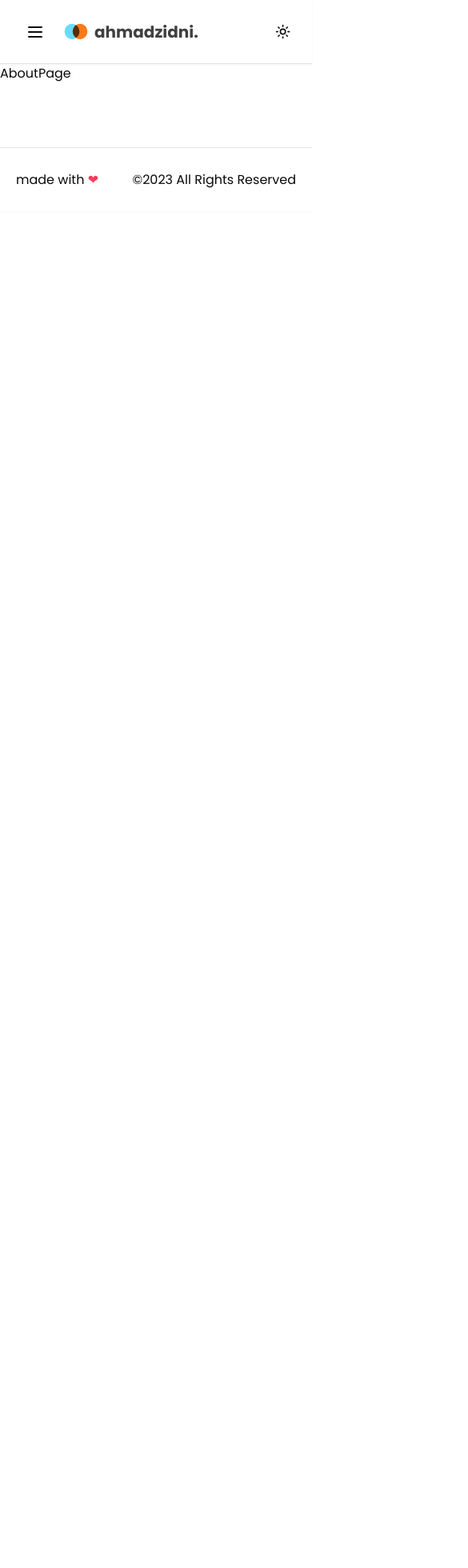
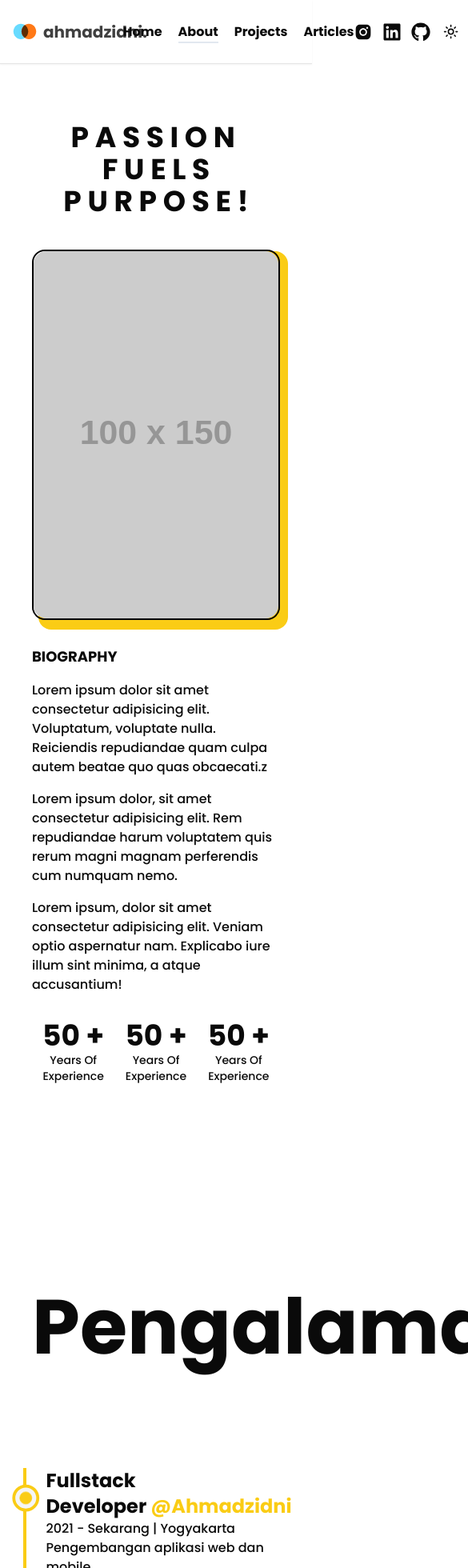
Before and after one commit to ahmaddzidnii/portofolio-nextjs, a Next.js app: page /about in a window 390 px wide. Shown: the top 1960 px of the page at 80% size, 585 px wide, since content can reach past the window. Before the commit the page ends 844 px from the top, so only its background shows below. Built offline with nearby package versions, Linux system fonts and the light colour scheme.

Commit message:
feature: membuat about page

```diff
--- /dev/null
+++ b/app/(portofolio)/_components/animated-number.tsx
@@ -0,0 +1,34 @@
+"use client";
+
+import { useRef, useEffect } from "react";
+import { useMotionValue, useSpring, useInView } from "framer-motion";
+
+interface AnimateNumberProps {
+  value: number;
+}
+const AnimateNumber = ({ value }: AnimateNumberProps) => {
+  const ref: any = useRef(null);
+  const motionValue = useMotionValue(0);
+  const springValue = useSpring(motionValue, { duration: 3000 });
+  const isInView = useInView(ref, {
+    once: true,
+  });
+
+  useEffect(() => {
+    if (isInView) {
+      motionValue.set(value);
+    }
+  }, [isInView, value, motionValue]);
+
+  useEffect(() => {
+    springValue.on("change", (latest) => {
+      if (ref.current && latest.toFixed(0) <= value) {
+        ref.current.textContent = latest.toFixed(0);
+      }
+    });
+  }, [springValue, value]);
+
+  return <span ref={ref}>{value}</span>;
+};
+
+export default AnimateNumber;
--- /dev/null
+++ b/app/(portofolio)/_components/animation-text.tsx
@@ -0,0 +1,51 @@
+"use client";
+
+import { motion } from "framer-motion";
+
+interface AnimatedTextProps {
+  text: string;
+  className?: string;
+}
+
+const quote = {
+  initial: {
+    opacity: 1,
+  },
+  animate: {
+    opacity: 1,
+    transition: {
+      delay: 0.5,
+      staggerChildren: 0.08,
+    },
+  },
+};
+const singleWord = {
+  initial: {
+    opacity: 0,
+    y: 50,
+  },
+  animate: {
+    opacity: 1,
+    y: 0,
+    transition: {
+      duration: 1,
+    },
+  },
+};
+const AnimatedText = ({ text, className }: AnimatedTextProps) => {
+  return (
+    <div className="w-full mx-auto py-2 flex items-center justify-center text-center overflow-hidden">
+      <motion.h1 className={`inline-block w-full font-bold capitalize text-8xl ${className}`} variants={quote} initial="initial" animate="animate">
+        {text.split("").map((word, index) => {
+          return (
+            <motion.span variants={singleWord} key={index}>
+              {word}&nbsp;
+            </motion.span>
+          );
+        })}
+      </motion.h1>
+    </div>
+  );
+};
+
+export default AnimatedText;
--- /dev/null
+++ b/app/(portofolio)/_components/experience.tsx
@@ -0,0 +1,58 @@
+"use client";
+import Link from "next/link";
+import { useRef } from "react";
+import { useScroll, motion } from "framer-motion";
+import LiIcon from "./li-icon";
+
+interface DetailsProps {
+  postion: string;
+  company: string;
+  companyLink: string;
+  time: string;
+  address: string;
+  work: string;
+}
+
+const Details = ({ postion, company, companyLink, time, address, work }: DetailsProps) => {
+  const ref = useRef(null);
+  return (
+    <li ref={ref} className="my-8 first:mt-0 last:mb-0 w-[60%] mx-auto flex flex-col items-center justify-between">
+      <LiIcon reference={ref} />
+      <div>
+        <h3 className="font-bold capitalize text-2xl">
+          {postion}&nbsp;
+          <Link className="capitalize text-yellow-400" href={companyLink} target="_blank">
+            @{company}
+          </Link>
+        </h3>
+        <span className="capitalize font-medium">
+          {time} | {address}
+        </span>
+        <p className="font-medium w-full">{work}</p>
+      </div>
+    </li>
+  );
+};
+
+const Experience = () => {
+  const ref = useRef(null);
+  const { scrollYProgress } = useScroll({
+    target: ref,
+    offset: ["start end", "center start"],
+  });
+  return (
+    <div className="my-64 flex flex-col items-center">
+      <h2 className="font-bold text-8xl mb-32 w-full text-center">Pengalaman</h2>
+      <div ref={ref} className=" relative">
+        <motion.div style={{ scaleY: scrollYProgress }} className="absolute -left-1 top-0 w-[4px] h-full bg-yellow-400 origin-top" />
+        <ul className="w-full flex flex-col items-start justify-between ml-4">
+          <Details postion="Fullstack Developer" company="ahmadzidni" companyLink="https://ahmadzidni.site" time="2021 - Sekarang" address="Yogyakarta" work="Pengembangan aplikasi web dan mobile." />
+          <Details postion="Fullstack Developer" company="ahmadzidni" companyLink="https://ahmadzidni.site" time="2021 - Sekarang" address="Yogyakarta" work="Pengembangan aplikasi web dan mobile." />
+          <Details postion="Fullstack Developer" company="ahmadzidni" companyLink="https://ahmadzidni.site" time="2021 - Sekarang" address="Yogyakarta" work="Pengembangan aplikasi web dan mobile." />
+        </ul>
+      </div>
+    </div>
+  );
+};
+
+export default Experience;
--- /dev/null
+++ b/app/(portofolio)/_components/li-icon.tsx
@@ -0,0 +1,24 @@
+"use client";
+
+import { motion, useScroll } from "framer-motion";
+
+interface LiIconProps {
+  reference: any;
+}
+const LiIcon = ({ reference }: LiIconProps) => {
+  const { scrollYProgress } = useScroll({
+    target: reference,
+    offset: ["center end", "center center"],
+  });
+  return (
+    <figure className="absolute -left-[3.6rem] stroke-yellow-400">
+      <svg width="75" height="75" viewBox="0 0 100 100">
+        <circle cx="75" cy="50" r="20" className="stroke-yellow-400 stroke-1 fill-none" />
+        <motion.circle style={{ pathLength: scrollYProgress }} cx="75" cy="50" r="20" className="stroke-[5px] fill-neutral-100" />
+        <circle cx="75" cy="50" r="10" className="animate-pulse stroke-1 fill-yellow-400" />
+      </svg>
+    </figure>
+  );
+};
+
+export default LiIcon;
--- a/app/(portofolio)/about/page.tsx
+++ b/app/(portofolio)/about/page.tsx
@@ -1,5 +1,54 @@
+import Image from "next/image";
+import AnimatedText from "../_components/animation-text";
+import AnimateNumber from "../_components/animated-number";
+import Experience from "../_components/experience";
+
+export const metadata = {
+  title: "About",
+};
 const AboutPage = async () => {
-  return <div>AboutPage</div>;
+  return (
+    <main className="flex flex-col w-full items-center justify-center pt-16">
+      <AnimatedText text="Passion Fuels Purpose!" className="lg:!text-7xl sm:!text-6xl xs:!text-4xl  mb-16 sm:mb-8" />
+      <div className="w-full grid grid-cols-8 gap-16 sm:gap-8  xl:col-span-4   ">
+        <div className="col-span-3 flex flex-col items-start justify-start md:order-2 md:col-span-8">
+          <h2 className="mb-4 text-lg font-bold uppercase">Biography</h2>
+          <p className="font-medium">Lorem ipsum dolor sit amet consectetur adipisicing elit. Voluptatum, voluptate nulla. Reiciendis repudiandae quam culpa autem beatae quo quas obcaecati.z</p>
+          <p className="my-4 font-medium">Lorem ipsum dolor, sit amet consectetur adipisicing elit. Rem repudiandae harum voluptatem quis rerum magni magnam perferendis cum numquam nemo.</p>
+          <p className="font-medium">Lorem ipsum, dolor sit amet consectetur adipisicing elit. Veniam optio aspernatur nam. Explicabo iure illum sint minima, a atque accusantium!</p>
+        </div>
+
+        <div className="col-span-3 relative w-full h-max rounded-2xl border-2 border-solid border-black xl:col-span-4 md:order-1 md:col-span-8">
+          <img src="https://placehold.co/100x150" alt="dd" className="w-full h-auto rounded-2xl" />
+          <div className="absolute top-0 -right-3 -z-10 w-[102%] h-[103%] rounded-2xl bg-yellow-400" />
+        </div>
+
+        <div className="col-span-2 flex flex-col items-end justify-between xl:col-span-8 xl:flex-row xl:items-center  md:order-3">
+          <div className="flex flex-col items-end justify-center xl:items-center ">
+            <span className="inline-block text-7xl font-bold md:text-6xl sm:text-5xl xs:text-4xl">
+              <AnimateNumber value={50} /> +
+            </span>
+            <h2 className="text-xl font-medium capitalize xl:text-center md:text-lg sm:text-base xs:text-sm">Years of Experience</h2>
+          </div>
+          <div className="flex flex-col items-end justify-center xl:items-center ">
+            <span className="inline-block text-7xl font-bold md:text-6xl sm:text-5xl xs:text-4xl">
+              <AnimateNumber value={50} /> +
+            </span>
+            <h2 className="text-xl font-medium capitalize xl:text-center md:text-lg sm:text-base xs:text-sm">Years of Experience</h2>
+          </div>
+          <div className="flex flex-col items-end justify-center xl:items-center ">
+            <span className="inline-block text-7xl font-bold md:text-6xl sm:text-5xl xs:text-4xl">
+              <AnimateNumber value={50} /> +
+            </span>
+            <h2 className="text-xl font-medium capitalize xl:text-center md:text-lg sm:text-base xs:text-sm">Years of Experience</h2>
+          </div>
+        </div>
+      </div>
+      <div className="w-full">
+        <Experience />
+      </div>
+    </main>
+  );
 };
 
 export default AboutPage;
--- a/app/(portofolio)/layout.tsx
+++ b/app/(portofolio)/layout.tsx
@@ -5,7 +5,7 @@ const PortofolioLayout = ({ children }: { children: React.ReactNode }) => {
   return (
     <>
       <Navbar />
-      <main className="pt-20">{children}</main>
+      <main className="pt-20 px-10">{children}</main>
       <Footer />
     </>
   );
--- a/app/(portofolio)/page.tsx
+++ b/app/(portofolio)/page.tsx
@@ -10,7 +10,7 @@ export const metadata: Metadata = {
 export default function Home() {
   return (
     <>
-      <div className="flex w-full min-h-screen  max-w-7xl mx-auto items-center px-10">
+      <div className="flex w-full min-h-screen  max-w-7xl mx-auto items-center ">
         <div className="grid grid-cols-1 md:grid-cols-5 items-center gap-y-10 lg:gap-y-0">
           <div className="col-span-2 ">
             <Image src="/img/profile.jpg" alt="profile" width={400} height={400} className="mx-auto rounded-full border-8 border-yellow-400" />
--- a/components/navbar.tsx
+++ b/components/navbar.tsx
@@ -15,7 +15,7 @@ const Navbar = () => {
   const pathname = usePathname();
   const isScroled = useScrollTop();
 
- const midNavbar = [
+  const midNavbar = [
     {
       name: "Home",
       href: "/",
@@ -57,7 +57,7 @@ const Navbar = () => {
   ];
 
   return (
-    <header className={cn("fixed top-0 flex w-full mx-auto h-20 justify-between items-center p-4 border-b shadow-sm transition-all duration-300 ease-in-out ", isScroled && "bg-white dark:bg-slate-900")}>
+    <header className={cn("fixed z-[100] top-0 flex w-full mx-auto h-20 justify-between items-center p-4 border-b shadow-sm transition-all duration-300 ease-in-out ", isScroled && "bg-white dark:bg-slate-900")}>
       <div className="flex items-center gap-x-2">
         <MobileSidebar />
         <Logo />
--- a/components/ui/sheet.tsx
+++ b/components/ui/sheet.tsx
@@ -1,69 +1,49 @@
-"use client"
+"use client";
 
-import * as React from "react"
-import * as SheetPrimitive from "@radix-ui/react-dialog"
-import { cva, type VariantProps } from "class-variance-authority"
-import { X } from "lucide-react"
+import * as React from "react";
+import * as SheetPrimitive from "@radix-ui/react-dialog";
+import { cva, type VariantProps } from "class-variance-authority";
+import { X } from "lucide-react";
 
-import { cn } from "@/lib/utils"
+import { cn } from "@/lib/utils";
 
-const Sheet = SheetPrimitive.Root
+const Sheet = SheetPrimitive.Root;
 
-const SheetTrigger = SheetPrimitive.Trigger
+const SheetTrigger = SheetPrimitive.Trigger;
 
-const SheetClose = SheetPrimitive.Close
+const SheetClose = SheetPrimitive.Close;
 
-const SheetPortal = SheetPrimitive.Portal
+const SheetPortal = SheetPrimitive.Portal;
 
-const SheetOverlay = React.forwardRef<
-  React.ElementRef<typeof SheetPrimitive.Overlay>,
-  React.ComponentPropsWithoutRef<typeof SheetPrimitive.Overlay>
->(({ className, ...props }, ref) => (
+const SheetOverlay = React.forwardRef<React.ElementRef<typeof SheetPrimitive.Overlay>, React.ComponentPropsWithoutRef<typeof SheetPrimitive.Overlay>>(({ className, ...props }, ref) => (
   <SheetPrimitive.Overlay
-    className={cn(
-      "fixed inset-0 z-50 bg-background/80 backdrop-blur-sm data-[state=open]:animate-in data-[state=closed]:animate-out data-[state=closed]:fade-out-0 data-[state=open]:fade-in-0",
-      className
-    )}
+    className={cn("fixed inset-0 z-50 bg-background/80 backdrop-blur-sm data-[state=open]:animate-in data-[state=closed]:animate-out data-[state=closed]:fade-out-0 data-[state=open]:fade-in-0", className)}
     {...props}
     ref={ref}
   />
-))
-SheetOverlay.displayName = SheetPrimitive.Overlay.displayName
+));
+SheetOverlay.displayName = SheetPrimitive.Overlay.displayName;
 
-const sheetVariants = cva(
-  "fixed z-50 gap-4 bg-background p-6 shadow-lg transition ease-in-out data-[state=open]:animate-in data-[state=closed]:animate-out data-[state=closed]:duration-300 data-[state=open]:duration-500",
-  {
+const sheetVariants = cva("fixed z-[9999] gap-4 bg-background p-6 shadow-lg transition ease-in-out data-[state=open]:animate-in data-[state=closed]:animate-out data-[state=closed]:duration-300 data-[state=open]:duration-500", {
   variants: {
     side: {
       top: "inset-x-0 top-0 border-b data-[state=closed]:slide-out-to-top data-[state=open]:slide-in-from-top",
-        bottom:
-          "inset-x-0 bottom-0 border-t data-[state=closed]:slide-out-to-bottom data-[state=open]:slide-in-from-bottom",
+      bottom: "inset-x-0 bottom-0 border-t data-[state=closed]:slide-out-to-bottom data-[state=open]:slide-in-from-bottom",
       left: "inset-y-0 left-0 h-full w-3/4 border-r data-[state=closed]:slide-out-to-left data-[state=open]:slide-in-from-left sm:max-w-sm",
-        right:
-          "inset-y-0 right-0 h-full w-3/4  border-l data-[state=closed]:slide-out-to-right data-[state=open]:slide-in-from-right sm:max-w-sm",
+      right: "inset-y-0 right-0 h-full w-3/4  border-l data-[state=closed]:slide-out-to-right data-[state=open]:slide-in-from-right sm:max-w-sm",
     },
   },
   defaultVariants: {
     side: "right",
   },
-  }
-)
+});
 
-interface SheetContentProps
-  extends React.ComponentPropsWithoutRef<typeof SheetPrimitive.Content>,
-    VariantProps<typeof sheetVariants> {}
+interface SheetContentProps extends React.ComponentPropsWithoutRef<typeof SheetPrimitive.Content>, VariantProps<typeof sheetVariants> {}
 
-const SheetContent = React.forwardRef<
-  React.ElementRef<typeof SheetPrimitive.Content>,
-  SheetContentProps
->(({ side = "right", className, children, ...props }, ref) => (
+const SheetContent = React.forwardRef<React.ElementRef<typeof SheetPrimitive.Content>, SheetContentProps>(({ side = "right", className, children, ...props }, ref) => (
   <SheetPortal>
     <SheetOverlay />
-    <SheetPrimitive.Content
-      ref={ref}
-      className={cn(sheetVariants({ side }), className)}
-      {...props}
-    >
+    <SheetPrimitive.Content ref={ref} className={cn(sheetVariants({ side }), className)} {...props}>
       {children}
       <SheetPrimitive.Close className="absolute right-4 top-4 rounded-sm opacity-70 ring-offset-background transition-opacity hover:opacity-100 focus:outline-none focus:ring-2 focus:ring-ring focus:ring-offset-2 disabled:pointer-events-none data-[state=open]:bg-secondary">
         <X className="h-4 w-4" />
@@ -71,70 +51,23 @@ const SheetContent = React.forwardRef<
       </SheetPrimitive.Close>
     </SheetPrimitive.Content>
   </SheetPortal>
-))
-SheetContent.displayName = SheetPrimitive.Content.displayName
+));
+SheetContent.displayName = SheetPrimitive.Content.displayName;
 
-const SheetHeader = ({
-  className,
-  ...props
-}: React.HTMLAttributes<HTMLDivElement>) => (
-  <div
-    className={cn(
-      "flex flex-col space-y-2 text-center sm:text-left",
-      className
-    )}
-    {...props}
-  />
-)
-SheetHeader.displayName = "SheetHeader"
+const SheetHeader = ({ className, ...props }: React.HTMLAttributes<HTMLDivElement>) => <div className={cn("flex flex-col space-y-2 text-center sm:text-left", className)} {...props} />;
+SheetHeader.displayName = "SheetHeader";
 
-const SheetFooter = ({
-  className,
-  ...props
-}: React.HTMLAttributes<HTMLDivElement>) => (
-  <div
-    className={cn(
-      "flex flex-col-reverse sm:flex-row sm:justify-end sm:space-x-2",
-      className
-    )}
-    {...props}
-  />
-)
-SheetFooter.displayName = "SheetFooter"
+const SheetFooter = ({ className, ...props }: React.HTMLAttributes<HTMLDivElement>) => <div className={cn("flex flex-col-reverse sm:flex-row sm:justify-end sm:space-x-2", className)} {...props} />;
+SheetFooter.displayName = "SheetFooter";
 
-const SheetTitle = React.forwardRef<
-  React.ElementRef<typeof SheetPrimitive.Title>,
-  React.ComponentPropsWithoutRef<typeof SheetPrimitive.Title>
->(({ className, ...props }, ref) => (
-  <SheetPrimitive.Title
-    ref={ref}
-    className={cn("text-lg font-semibold text-foreground", className)}
-    {...props}
-  />
-))
-SheetTitle.displayName = SheetPrimitive.Title.displayName
+const SheetTitle = React.forwardRef<React.ElementRef<typeof SheetPrimitive.Title>, React.ComponentPropsWithoutRef<typeof SheetPrimitive.Title>>(({ className, ...props }, ref) => (
+  <SheetPrimitive.Title ref={ref} className={cn("text-lg font-semibold text-foreground", className)} {...props} />
+));
+SheetTitle.displayName = SheetPrimitive.Title.displayName;
 
-const SheetDescription = React.forwardRef<
-  React.ElementRef<typeof SheetPrimitive.Description>,
-  React.ComponentPropsWithoutRef<typeof SheetPrimitive.Description>
->(({ className, ...props }, ref) => (
-  <SheetPrimitive.Description
-    ref={ref}
-    className={cn("text-sm text-muted-foreground", className)}
-    {...props}
-  />
-))
-SheetDescription.displayName = SheetPrimitive.Description.displayName
+const SheetDescription = React.forwardRef<React.ElementRef<typeof SheetPrimitive.Description>, React.ComponentPropsWithoutRef<typeof SheetPrimitive.Description>>(({ className, ...props }, ref) => (
+  <SheetPrimitive.Description ref={ref} className={cn("text-sm text-muted-foreground", className)} {...props} />
+));
+SheetDescription.displayName = SheetPrimitive.Description.displayName;
 
-export {
-  Sheet,
-  SheetPortal,
-  SheetOverlay,
-  SheetTrigger,
-  SheetClose,
-  SheetContent,
-  SheetHeader,
-  SheetFooter,
-  SheetTitle,
-  SheetDescription,
-}
+export { Sheet, SheetPortal, SheetOverlay, SheetTrigger, SheetClose, SheetContent, SheetHeader, SheetFooter, SheetTitle, SheetDescription };
--- a/next.config.js
+++ b/next.config.js
@@ -1,4 +1,9 @@
 /** @type {import('next').NextConfig} */
-const nextConfig = {};
+const nextConfig = {
+  images: {
+    domains: ["placehold.co"],
+    unoptimized: true,
+  },
+};
 
 module.exports = nextConfig;
--- a/package.json
+++ b/package.json
@@ -14,6 +14,7 @@
     "@radix-ui/react-slot": "^1.0.2",
     "class-variance-authority": "^0.7.0",
     "clsx": "^2.0.0",
+    "framer-motion": "^10.16.5",
     "lucide-react": "^0.292.0",
     "next": "13.5.4",
     "next-themes": "^0.2.1",
--- a/tailwind.config.ts
+++ b/tailwind.config.ts
@@ -1,12 +1,7 @@
 /** @type {import('tailwindcss').Config} */
 module.exports = {
   darkMode: ["class"],
-  content: [
-    './pages/**/*.{ts,tsx}',
-    './components/**/*.{ts,tsx}',
-    './app/**/*.{ts,tsx}',
-    './src/**/*.{ts,tsx}',
-	],
+  content: ["./pages/**/*.{ts,tsx}", "./components/**/*.{ts,tsx}", "./app/**/*.{ts,tsx}", "./src/**/*.{ts,tsx}"],
   theme: {
     container: {
       center: true,
@@ -71,6 +66,32 @@ module.exports = {
         "accordion-up": "accordion-up 0.2s ease-out",
       },
     },
+    // screens: {
+    //   xs: "479px",
+    //   sm: "639px",
+    //   md: "767px",
+    //   lg: "1023px",
+    //   xl: "1279px",
+    //   "2xl": "1535px",
+    // },
+    screens: {
+      "2xl": { max: "1535px" },
+      // => @media (max-width: 1535px) { ... }
+
+      xl: { max: "1279px" },
+      // => @media (max-width: 1279px) { ... }
+
+      lg: { max: "1023px" },
+      // => @media (max-width: 1023px) { ... }
+
+      md: { max: "767px" },
+      // => @media (max-width: 767px) { ... }
+
+      sm: { max: "639px" },
+      // => @media (max-width: 639px) { ... }
+      xs: { max: "479px" },
+      // => @media (max-width: 479px) { ... }
+    },
   },
   plugins: [require("tailwindcss-animate")],
-}
+};
```
Also changed, not shown: 1 other file (tests, documents, lock files or other folders). Lines whose indentation alone changed are shown as unchanged.
